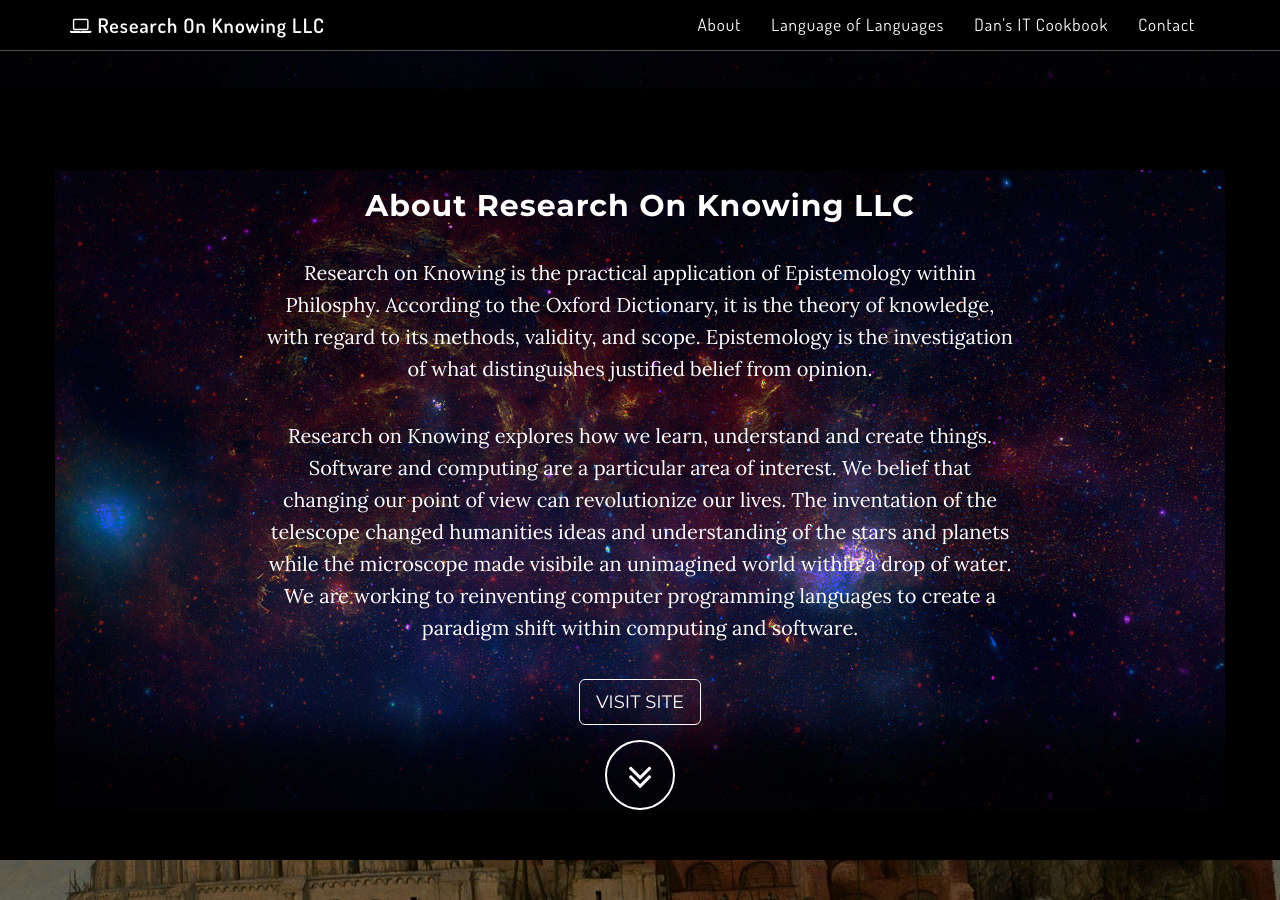
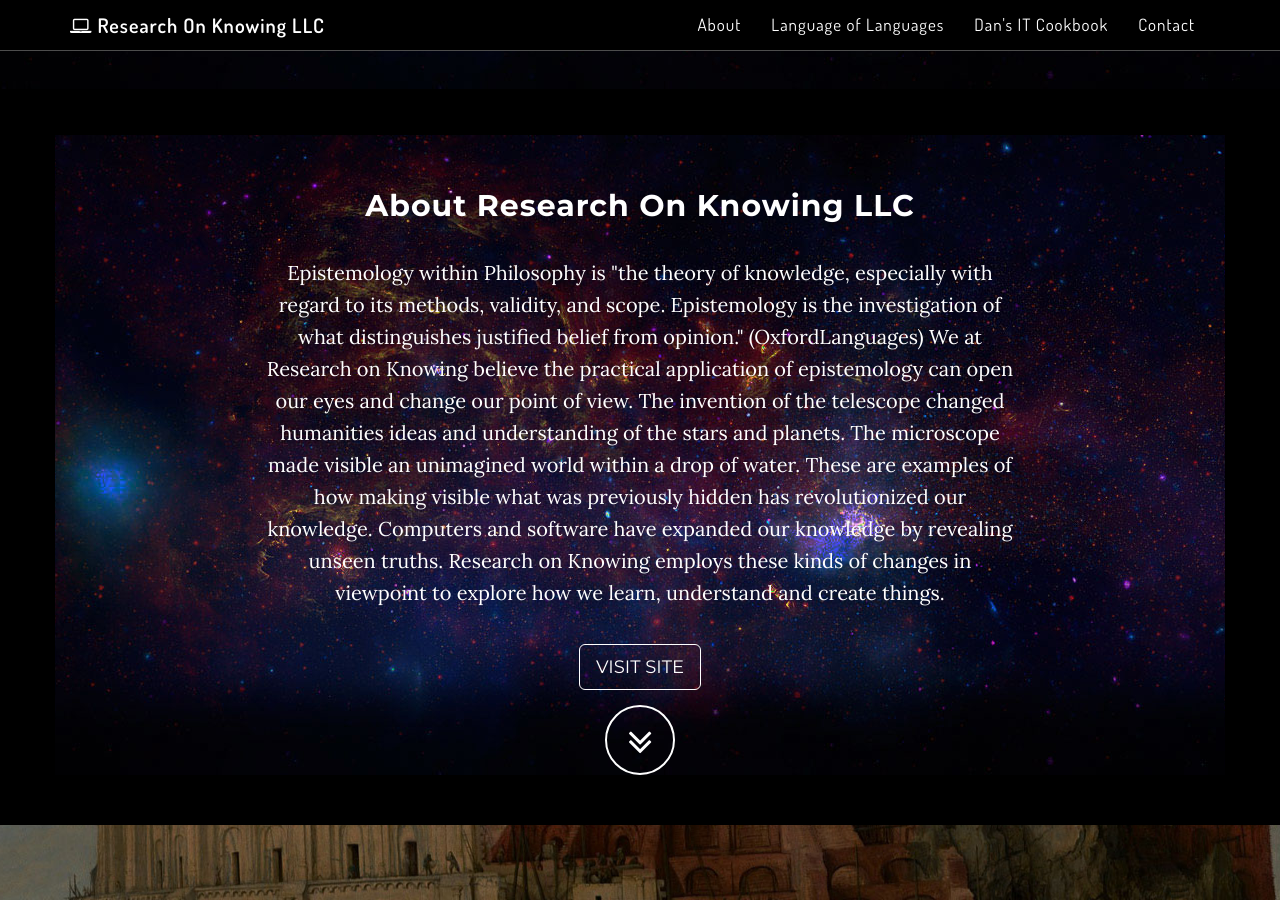
Before and after one commit to Research-on-Knowing/ResearchOnKnowing, a Jekyll site: the page built from index.html, in a window 1280 px wide and 900 px high, scrolled down 811 px. Built offline with Jekyll 4.4.1, drawn with Linux system fonts in a browser that asks for light colours; nearby versions of some CDN libraries; library files that are not in the unit come from our copies; some of the changed text lies outside the part shown.

Commit message:
improved page text descriptions

```diff
--- a/_config.yml
+++ b/_config.yml
@@ -3,7 +3,7 @@
 email: info@researchonknowing.com
 favicon: '/img/laptop.ico'
 url: https://www.researchonknowing.com
-description: "Reinventing computer programming to revolutionize how we learn, understand and create."
+description: "The practical application of epistemology to advance how we learn, understand and create things."
 # Disable non-whitelisted plugins, caching to disk, and ignore symbolic links.
 safe: true
 
--- a/_includes/about.html
+++ b/_includes/about.html
@@ -3,16 +3,14 @@
         <div class="row">
             <div class="col-lg-8 col-lg-offset-2">
                 <h2>About {{site:title}}</h2>
-                <p>Research on Knowing is the practical application of Epistemology within Philosphy.
-                    According to the Oxford Dictionary, it is the theory of knowledge, with regard to its methods,
-                    validity, and scope. Epistemology is the investigation of what distinguishes justified belief from opinion.
-                </p>
-                <p>Research on Knowing explores how we learn, understand and create things. Software and computing are a
-                    particular area of interest. We belief that changing our point of view can revolutionize our lives.
-                    The inventation of the telescope changed humanities ideas and understanding of the stars and planets while
-                    the microscope made visibile an unimagined world within a drop of water.
-                    We are working to reinventing computer programming languages to create a paradigm shift within
-                    computing and software.
+                <p>Epistemology within Philosophy is "the theory of knowledge, especially with regard to its methods, validity, and scope.
+                   Epistemology is the investigation of what distinguishes justified belief from opinion." (OxfordLanguages)
+                   We at Research on Knowing believe the practical application of epistemology can open our eyes and change our point of view.
+                   The invention of the telescope changed humanities ideas and understanding of the stars and planets.
+                   The microscope made visible an unimagined world within a drop of water. These are examples of how making
+                   visible what was previously hidden has revolutionized our knowledge. Computers and software have
+                   expanded our knowledge by revealing unseen truths. Research on Knowing employs these kinds of changes in viewpoint to
+                   explore how we learn, understand and create things.
                 </p>
                 <a href="https://www.onknowing.com/" class="btn btn-default btn-lg">Visit Site</a>
                 <div>
--- a/_includes/dansITcookbook.html
+++ b/_includes/dansITcookbook.html
@@ -4,7 +4,12 @@
             <div class="container">
                 <div class="col-lg-8 col-lg-offset-2">
                     <h2 class="proj-logo">Dan's IT Cookbook</h2>
-                    <p class="proj-body">IT tasks are presented in a recipe format.
+                    <p class="proj-body">
+                        IT tasks are presented in a recipe format. Each recipe is described with clear
+                        goals and objectives. A list of ingredients details the unique information required
+                        to accomplish the task. A set of instructions show how the task is performed
+                        using example ingredient values. By using example values, recipes
+                        provide concrete illustrations of how the IT task should be carried out.
                     </p>
                     <a href="https://www.Dans-IT-Cookbook.com/" class="btn btn-default btn-lg">Visit Site</a>
                      <div>
--- a/_includes/lols.html
+++ b/_includes/lols.html
@@ -4,9 +4,11 @@
             <div class="container">
                 <div class="col-lg-8 col-lg-offset-2">
                     <h2 class="proj-logo">Language of Languages (LoLs)</h2>
-                    <p class="proj-body">Language of Languages is our experimental language workbench that fulfills
-                        a frequently overlooked but important role: unify the different notations of code used in
-                        large projects so developers can better understand and evolve these projects.
+                    <p class="proj-body">The reinvention of computer programming languages to create a paradigm shift within
+                        computing and software. Language of Languages employs an experimental language workbench to place
+                        the representation of software within the reach of developers. Domain specific languages can be created and
+                        modified. Software notational systems can be unified allowing developers to deplict
+                        large software projects with a representation that best fits the situation.
                     </p>
                     <a href="https://www.languageoflanguages.com/" class="btn btn-default btn-lg">Visit Site</a>
                     <div>
```
Also changed, not shown: 2 other files.
